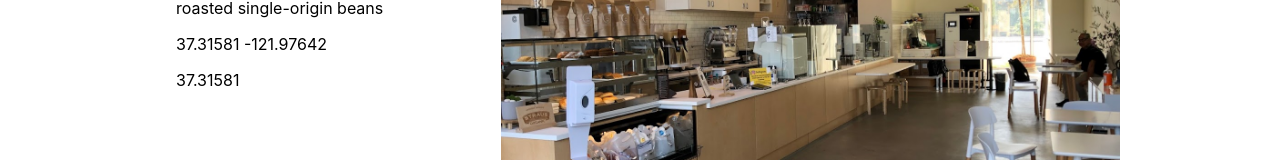
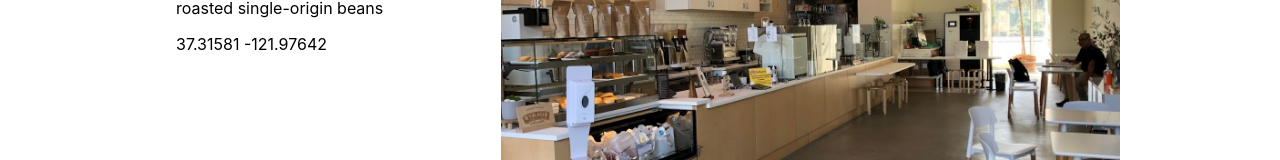
Before and after one commit to jf-759/cafes-in-sv, a React (Create React App) app: page / in a window 1280 px wide. Both pictures are taken after a click on the button "Random Coffee Shop". Shown: the part 385-545 px from the top of the page. Built offline with nearby package versions, Linux system fonts and the light colour scheme.

Commit message:
changed readme

```diff
--- a/src/components/CoffeeShopDetails/CoffeeShopDetails.js
+++ b/src/components/CoffeeShopDetails/CoffeeShopDetails.js
@@ -19,8 +19,6 @@ function CoffeeShopDetails(props) {
         <p className="CoffeeShopDetails-hours">{ hours }</p>
         <p className="CoffeeShopDetails-features">{ features }</p>
         <p className="CoffeeShopDetails-geo">{ geo.lat } { geo.lon }</p>
-        <p className="CoffeeShopDetails-geo">{ geo.lat }</p>
-
       </div>
     </div>
   )
--- a/src/components/Title/Title.js
+++ b/src/components/Title/Title.js
@@ -6,7 +6,7 @@ function Title() {
   return (
     <div className="Title">
       <header>
-        <h1>Coffee Shops</h1>
+        <h1 className="CoffeeShop-h1">Coffee Shops</h1>
         <div className="Title-Subtitle">in Silicon Valley</div>
 
         <div>
```
Also changed, not shown: package.json (+7 -1 lines), 2 other files (tests, documents, lock files or other folders).
